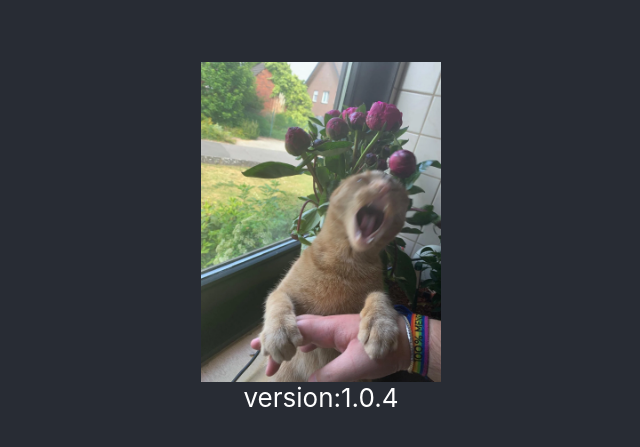
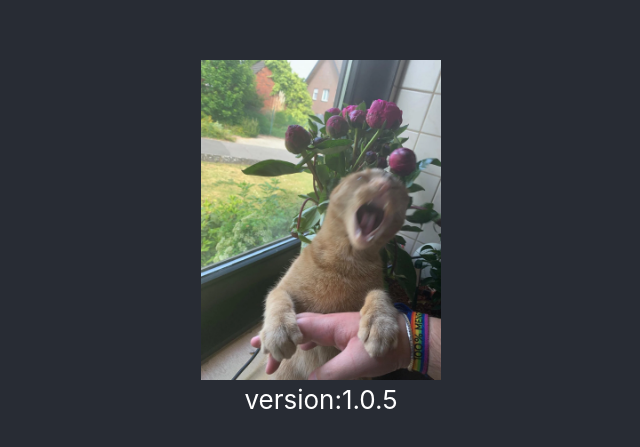
Before and after one commit to tpid-nalendro/versioning-app, a React (Create React App) app: page / in a window 1280 px wide. Shown: the part 163-610 px from the top of the page, without its empty margins (319-959 px from the left). Built offline with nearby package versions, Linux system fonts and the light colour scheme.

Commit message:
fix: google login code

```diff
--- a/public/version.json
+++ b/public/version.json
@@ -1,3 +1,3 @@
 {
-  "version": "1.0.4"
+  "version": "1.0.5"
 }
--- a/src/App.tsx
+++ b/src/App.tsx
@@ -14,7 +14,6 @@ function App() {
         })
         const latestVersion = response.data.version
 
-        console.log(currentVersion, latestVersion)
         if (currentVersion && currentVersion !== latestVersion) {
           window.location.reload()
         } else {
@@ -34,7 +33,12 @@ function App() {
   return (
     <div className='App'>
       <header className='App-header'>
-        <img src={images.img_katt} className='App-logo' alt='logo' />
+        <img
+          src={images.img_katt}
+          className='App-logo'
+          alt='logo'
+          style={{ marginBottom: '4px' }}
+        />
         version:{currentVersion}
       </header>
     </div>
```
